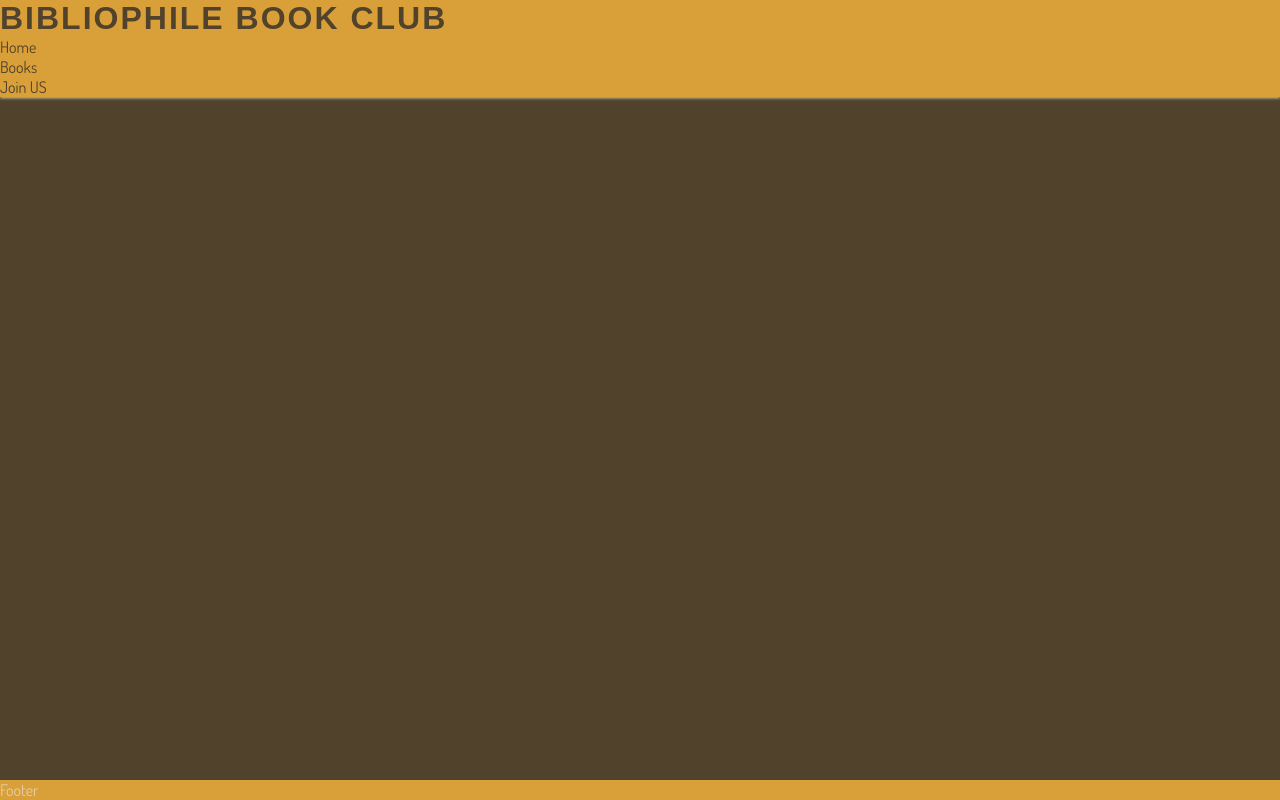
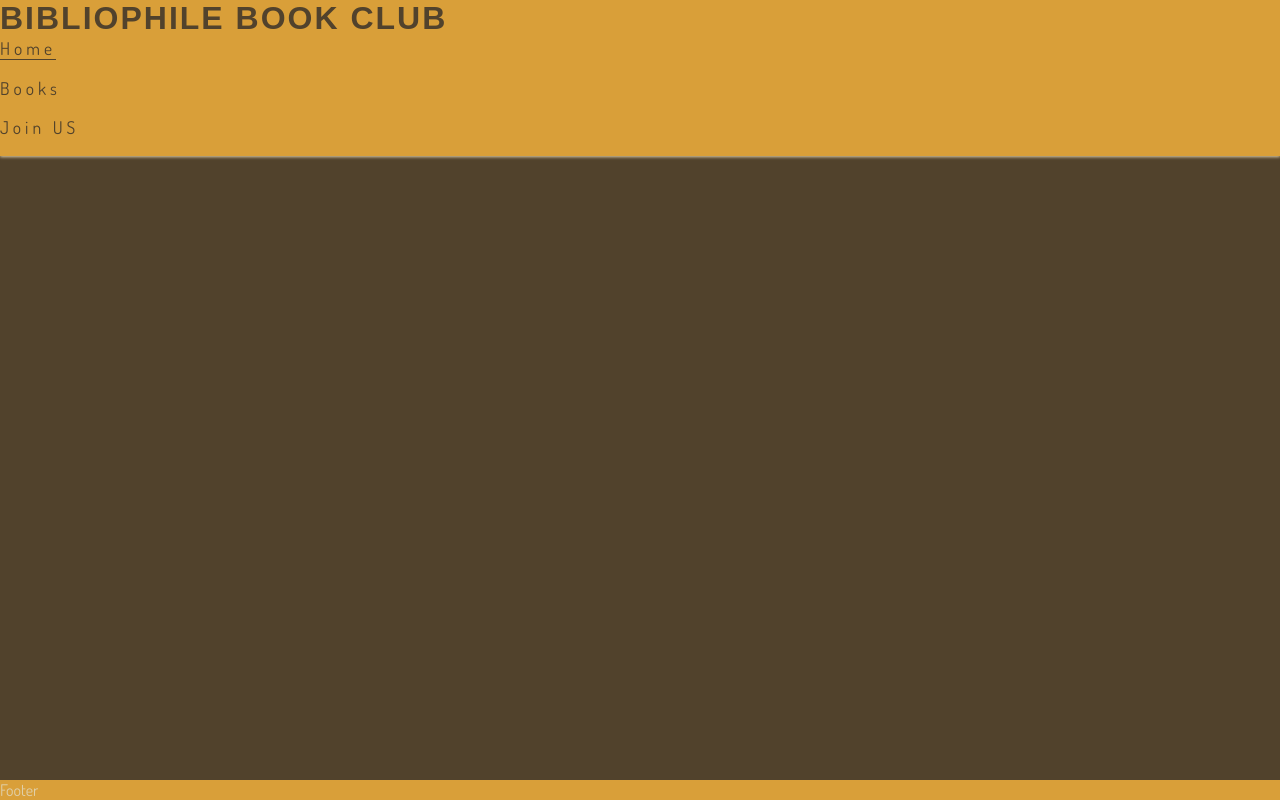
Before and after one commit to Elizadoeslots/Bibliophile-Book-Club, a plain HTML site: page index.html in a window 1280 px wide. Drawn offline with Linux system fonts and the light colour scheme; a web font is replaced by a local one.

Commit message:
Add Navigation bar styling

```diff
--- a/assets/css/style.css
+++ b/assets/css/style.css
@@ -35,6 +35,18 @@ h1 {
     letter-spacing: 2px;
     color: #51422C ;
 }
+#menu {
+    font-size: 110%;
+    letter-spacing: 4px;
+    list-style-type: none;
+}
+#menu > li {
+    margin-bottom: 1em;
+}
+.active {
+    border-bottom: 1px solid #51422C;
+}
+
 
 /* Main content */
 main {
--- a/index.html
+++ b/index.html
@@ -21,9 +21,9 @@
      <a href="index.html">
         <h1 id="logo">Bibliophile Book Club</h1>
         <nav>
-            <ul>
+            <ul id="menu">
                 <li>
-                    <a href="">Home</a>
+                    <a href=""class="active">Home</a>
                 </li>
                 <li>
                     <a href="">Books</a>
```
